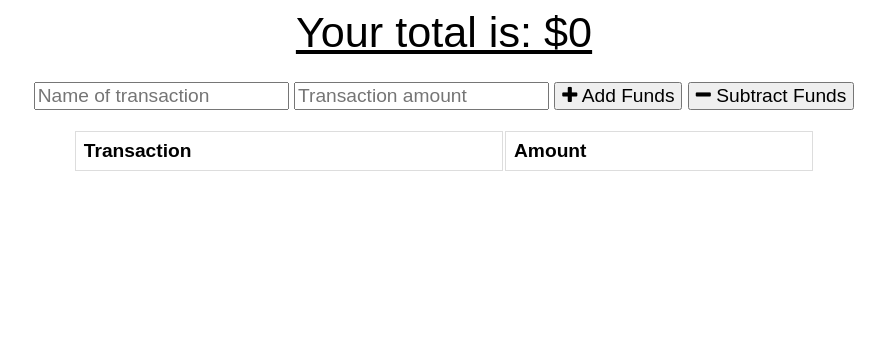
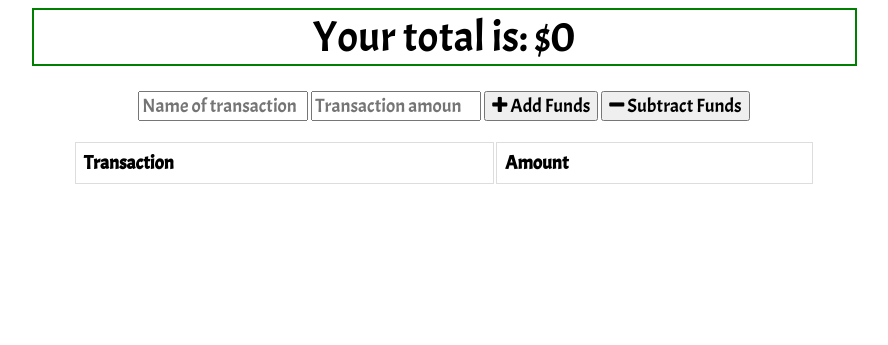
Before and after one commit to habby-bit/Budget-Tracker, a website: page public/index.html in a window 1280 px wide. Shown: the whole page, without its empty margins (196-1084 px from the left). Drawn offline with nearby package versions, Linux system fonts and the light colour scheme; no server answers.

Commit message:
new style plan

```diff
--- a/public/index.html
+++ b/public/index.html
@@ -9,6 +9,10 @@
   <link rel="stylesheet" href="https://stackpath.bootstrapcdn.com/font-awesome/4.7.0/css/font-awesome.min.css">
   <link rel="stylesheet" href="styles.css">
   <link rel="manifest" href="manifest.webmanifest">
+  <!-- Font -->
+  <link rel="preconnect" href="https://fonts.googleapis.com">
+  <link rel="preconnect" href="https://fonts.gstatic.com" crossorigin>
+  <link href="https://fonts.googleapis.com/css2?family=Acme&display=swap" rel="stylesheet">
 
   <title>Budget Tracker</title>
 </head>
--- a/public/styles.css
+++ b/public/styles.css
@@ -1,11 +1,41 @@
+/* Nude
+#D0AB99
+
+Lilac
+#D4BBDD
+
+Rose Quartz
+#FDD1D2
+
+Champagne
+#FBEDE0 */
+
+
+/* Seafoam Green
+#ECF9F2
+
+Baby Blue
+#CFEDEE
+
+Celadon
+#AFCCA9
+
+Kelly Green
+#89BE63 */
+
 body {
   font-size: 120%;
-  font-family: Arial;
+  font-family: Acme;
+}
+
+.total {
+  font-size: 150%;
+  border: 1px solid green;
 }
 
 button, input {
   font-size: 100%;
-  font-family: Arial;
+  font-family: Acme;
 }
 
 table {
@@ -32,11 +62,6 @@ tr:nth-child(even) {
   text-align: center;
 }
 
-.total {
-  font-size: 150%;
-  text-decoration: underline;
-}
-
 .form {
   margin-top: 25px;
   width: 100%;
```
